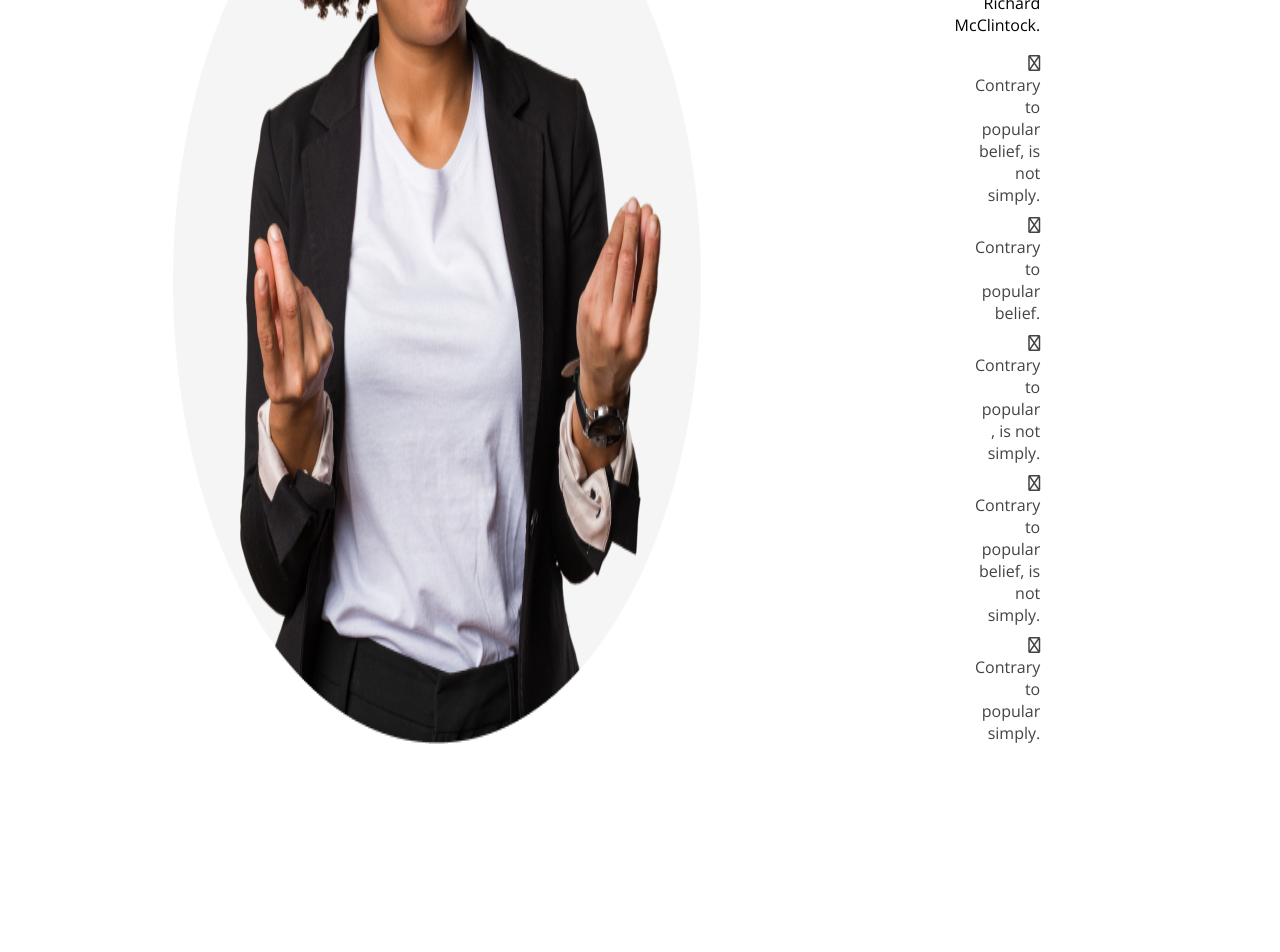
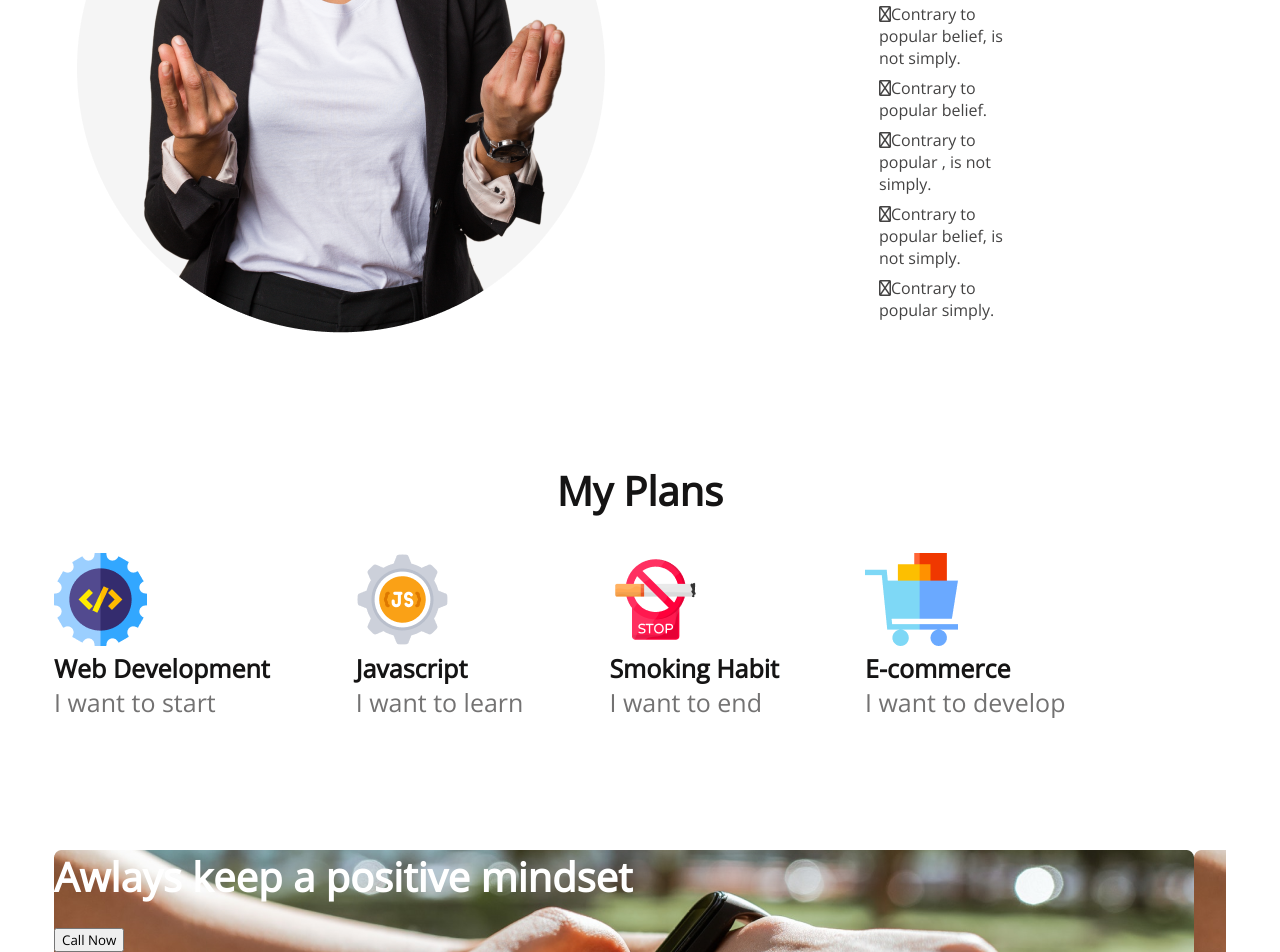
Before and after one commit to SM-Shubho/new-year-new-me-portfolio, a plain HTML site: page index.html in a window 1280 px wide. Shown: the part 1705-2657 px from the top of the page. Before the commit the page ends 2449 px from the top, so only its background shows below. Drawn offline with nearby package versions, Linux system fonts and the light colour scheme.

Commit message:
added last subject skill

```diff
--- a/index.html
+++ b/index.html
@@ -17,22 +17,51 @@
                 <button class="banner-button">Contact Us</button>
             </div>
     </header>
-
 <main>
         <section class="my-previous-year">
             <img class="person" src="images/person.png" alt="">
             <div class="failures">
                 <h3 class="failures-title">My failures of previous year</h3>
                 <p class="failures-description">Contrary to popular belief, Lorem Ipsum is not simply random text. It has roots in a piece of classical Latin literature from 45 BC, making it over 2000 years old. Richard McClintock.</p>
-                <ul class="list">
+                <div class="list">
+                    <ul class="nothing">
                         <li><i class="fa-regular fa-check"></i>Contrary to popular belief, is not simply.</li>
                         <li class="list-two"><i class="fa-regular fa-check"></i>Contrary to popular belief.</li>
                         <li><i class="fa-regular fa-check"></i>Contrary to popular , is not simply.</li>
                         <li class="list-four"><i class="fa-regular fa-check"></i>Contrary to popular belief, is not simply.</li>
                         <li><i class="fa-regular fa-check"></i>Contrary to popular simply.</li>
-                </ul>
                 </div>
-
+        </section>
+        <!-- my plan section -->
+        <section class="plan">
+            <h3 class="plan-title">My Plans</h3>
+            <div class="things-i-want-to-do">
+                <div class="subjects">
+                    <img src="images/icons/web.png" alt="">
+                    <h4 class="title">Web Development</h4>
+                    <p class="title-start">I want to start</p>
+                </div>
+                <div class="subjects2">
+                    <img src="images/icons/js.png" alt="">
+                    <h4 class="title">Javascript</h4>
+                    <p class="title-start">I want to learn</p>
+                </div>
+                <div class="subjects3">
+                    <img src="images/icons/smoke.png" alt="">
+                    <h4 class="title">Smoking Habit</h4>
+                    <p class="title-start">I want to end</p>
+                </div>
+                <div class="subjects">
+                    <img src="images/icons/ecom.png " alt="">
+                    <h4 class="title">E-commerce</h4>
+                    <p class="title-start">I want to develop</p>
+                </div>
+            </div>
+        </section>
+        <!-- Positive section -->
+        <section class="positive">
+            <h2 class="positive-title">Awlays keep a positive mindset</h2>
+            <button class="call-button">Call Now</button>
         </section>
     </main>
 </body>
--- a/styles/style.css
+++ b/styles/style.css
@@ -6,12 +6,10 @@
   background-image: url(../images/banner/banner2.png);
   background-size: cover;
   background-repeat: no-repeat;
-
 }
-.banner{
-    text-align: right;
-    padding: 216px 200px 190px 845px;
-
+.banner {
+  text-align: right;
+  padding: 216px 200px 190px 845px;
 }
 .banner-title {
   color: #151414;
@@ -37,17 +35,27 @@
 /* Main section */
 
 /* Failure part */
+
+main {
+  max-width: 1172px;
+  margin: 0 auto;
+}
 .my-previous-year {
   display: flex;
   justify-content: space-between;
-  margin-left: 150px;
-  margin-right: 100px;
+
+  /* margin-left: 150px;
+  margin-right: 100px; */
+  /* align-items: center; */
   justify-content: space-around;
+  margin-top: 130px;
+  /* padding: 130px 100px; */
 }
+
 .failures {
   margin-left: 216px;
   margin-right: 210px;
-  text-align: right;
+  /* text-align: center; */
   margin-top: 130px;
 }
 .failure-title {
@@ -61,14 +69,17 @@
   font-weight: 400;
   font-size: 16px;
   margin-top: 24px;
+  /* margin-left: 87px; */
 }
 .list {
   color: #444343;
   font-weight: 400;
   font-size: 16px;
-  list-style: none;
   margin-top: 16px;
   /* text-align: right; */
+}
+.list .nothing {
+  list-style: none;
 }
 .list .list-two {
   margin-top: 8px;
@@ -81,3 +92,76 @@
 .person {
   position: left;
 }
+
+/* my plan style part */
+
+.plan {
+}
+.things-i-want-to-do {
+  display: flex;
+  /* margin-left: 86px; */
+}
+
+.plan-title {
+  text-align: center;
+  color: #151414;
+  font-weight: 700;
+  font-size: 40px;
+  margin-bottom: 35px;
+  margin-top: 130px;
+}
+.title {
+  color: #151414;
+  font-weight: 700;
+  font-size: 25px;
+}
+
+.title-start {
+  color: #737272;
+  font-weight: 500;
+  font-size: 25px;
+}
+.things-i-want-to-do .subjects2 {
+  margin-left: 86px;
+  margin-right: 86px;
+}
+.things-i-want-to-do .subjects3 {
+  /* margin-left: 86px; */
+  margin-right: 86px;
+}
+
+.positive {
+  margin-top: 130px;
+  background-image: url("../images/watch.png");
+}
+
+.positive .positive-title {
+  color: #ffffff;
+  font-weight: 700;
+  font-size: 40px;
+  margin-top: 59px;
+  margin-bottom: 24px;
+}
+
+.positive .call-button {
+}
+
+/* .things-i-want-to-do .skill-i-will-learn .title {
+  margin-top: 25px;
+  margin-bottom: 15px; */
+
+/* .subjects .title3 {
+  color: #151414;
+  font-weight: 700;
+  font-size: 25px;
+  margin-top: 25px;
+  margin-bottom: 15px;
+}
+.things-i-want-to-do .subjects .title4 {
+  color: #151414;
+  font-weight: 700;
+  font-size: 25px;
+  margin-top: 25px;
+  margin-bottom: 15px; */
+
+/* positive section */
```
Lines whose indentation alone changed are shown as unchanged.
